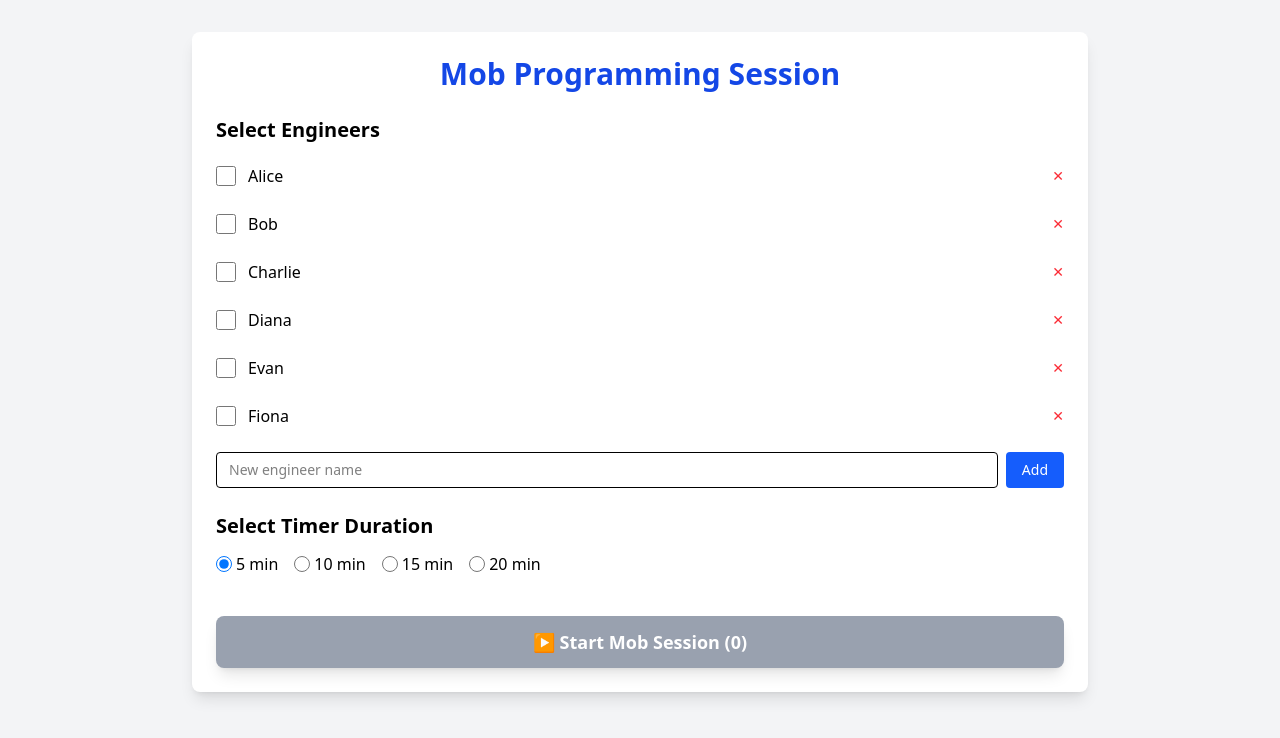
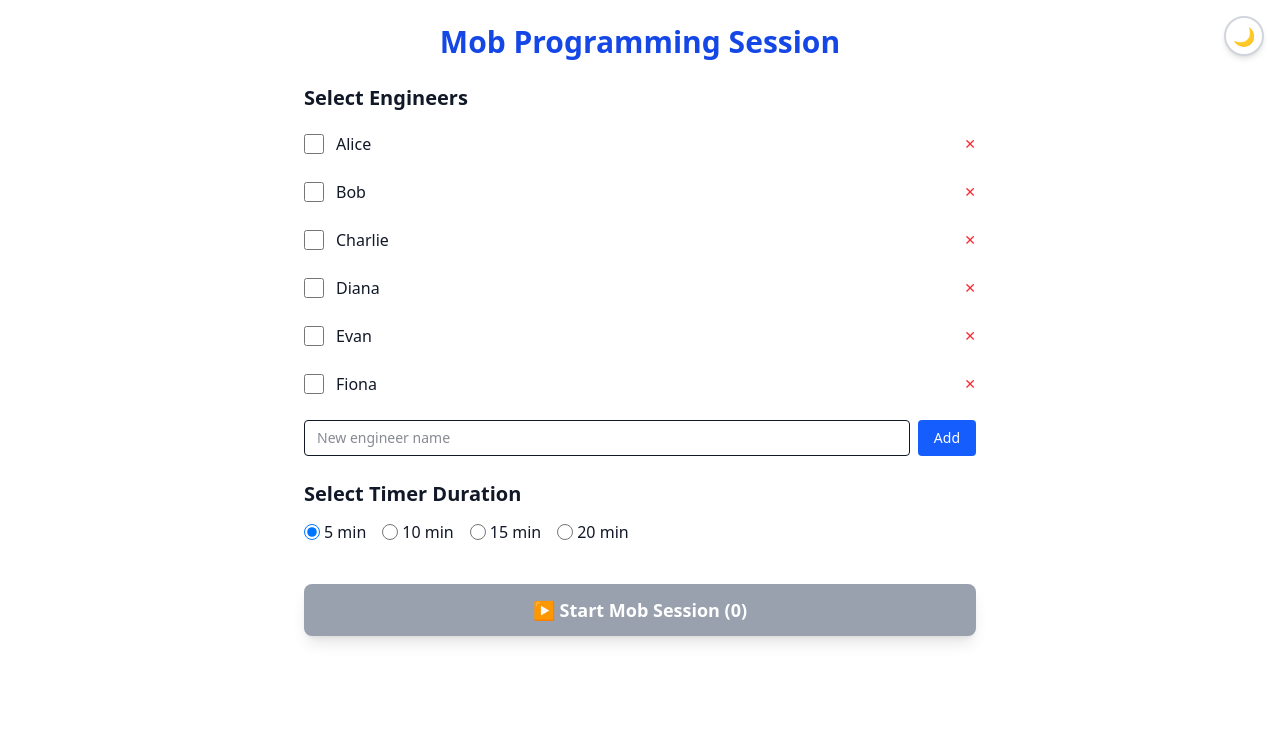
Before and after one commit to mohammedovich/mob-timer, a Next.js app: page / in a window 1280 px wide. Shown: the top 738 px of the page. Built offline with nearby package versions, Linux system fonts and the light colour scheme.

Commit message:
fixed theme to support light/dark switch

```diff
--- /dev/null
+++ b/app/ThemeRegistry.tsx
@@ -0,0 +1,65 @@
+'use client';
+
+import { useEffect, useState } from 'react';
+
+export default function ThemeRegistry({ children }: { children: React.ReactNode }) {
+  const [theme, setTheme] = useState<'light' | 'dark'>('light');
+  const [mounted, setMounted] = useState(false);
+
+  // On mount, read from localStorage or prefer-color-scheme
+  useEffect(() => {
+    const savedTheme = localStorage.getItem('theme') as 'light' | 'dark' | null;
+    const prefersDark = window.matchMedia('(prefers-color-scheme: dark)').matches;
+
+    const initialTheme = savedTheme || (prefersDark ? 'dark' : 'light');
+
+    setTheme(initialTheme);
+    document.documentElement.classList.add(initialTheme);
+    document.documentElement.classList.remove(initialTheme === 'dark' ? 'light' : 'dark');
+    setMounted(true);
+  }, []);
+
+  const toggleTheme = () => {
+    const newTheme = theme === 'light' ? 'dark' : 'light';
+    setTheme(newTheme);
+    document.documentElement.classList.remove('light', 'dark');
+    document.documentElement.classList.add(newTheme);
+    localStorage.setItem('theme', newTheme);
+  };
+
+  // Hide UI until mounted (avoid FOUC)
+  if (!mounted) {
+    return (
+      <div style={{ display: 'none' }}>
+        {children}
+      </div>
+    );
+  }
+
+  return (
+    <>
+      {/* Render children only after theme is ready */}
+      <div style={{ position: 'relative' }}>
+        {/* Theme Toggle Button */}
+        <button
+          onClick={toggleTheme}
+          className="
+            fixed top-4 right-4 z-50
+            w-10 h-10 rounded-full shadow-md
+            flex items-center justify-center
+            text-lg border-2 transition-all duration-300
+            bg-white dark:bg-gray-800
+            text-gray-800 dark:text-yellow-200
+            border-gray-300 dark:border-gray-600
+            hover:scale-110 hover:shadow-lg
+          "
+          aria-label={`Switch to ${theme === 'light' ? 'dark' : 'light'} mode`}
+        >
+          {theme === 'light' ? '🌙' : '☀️'}
+        </button>
+
+        {children}
+      </div>
+    </>
+  );
+}
--- a/app/globals.css
+++ b/app/globals.css
@@ -15,12 +15,17 @@
   }
 }
 
-body {
-  @apply bg-gray-100 dark:bg-gray-900 dark:text-white font-sans transition-colors duration-200;
+/* Smooth color transitions */
+* {
+  transition-property: background-color, border-color, color, fill, stroke, opacity, box-shadow;
+  transition-duration: 300ms;
+  transition-timing-function: cubic-bezier(0.4, 0, 0.2, 1);
 }
 
-.container {
-  @apply max-w-4xl mx-auto p-6 bg-white dark:bg-gray-800 shadow-lg rounded-lg mt-8 transition-colors duration-200;
+html {
+  /* Prevent flash during load */
+  background-color: var(--background);
+  color: var(--foreground);
 }
 
 h1 {
--- a/app/layout.tsx
+++ b/app/layout.tsx
@@ -1,5 +1,6 @@
 // app/layout.tsx
 import './globals.css';
+import ThemeRegistry from './ThemeRegistry';
 
 export default function RootLayout({
   children,
@@ -7,8 +8,12 @@ export default function RootLayout({
   children: React.ReactNode;
 }) {
   return (
-    <html lang="en" className="light"> {/* class will be updated by JS */}
-      <body>{children}</body>
+    <html lang="en">
+      <body>
+        <ThemeRegistry>
+          {children}
+        </ThemeRegistry>
+      </body>
     </html>
   );
 }
--- a/components/CountdownTimer.tsx
+++ b/components/CountdownTimer.tsx
@@ -47,8 +47,8 @@ export default function CountdownTimer({ duration, onEnd }: CountdownTimerProps)
   // }}
 
   return (
-    <div className="mt-6 p-4 border rounded bg-slate-500">
-      <h3 className="text-lg font-bold text-red-500">Session Timer</h3>
+    <div className="mt-6 p-4 border rounded">
+      <h3 className="text-lg font-bold">Session Timer</h3>
       <p className="text-4xl font-mono mt-2">{formatTime(timeLeft)}</p>
       <div className="mt-3 space-x-2">
         <button onClick={handlePause} className="btn btn-primary">
--- a/components/EngineerList.tsx
+++ b/components/EngineerList.tsx
@@ -1,7 +1,7 @@
 // components/EngineerList.tsx
 'use client';
 
-import { useState } from 'react';
+import { useState, useEffect } from 'react';
 import { useSessionContext } from './SessionContext';
 
 export default function EngineerList() {
@@ -14,6 +14,22 @@ export default function EngineerList() {
   } = useSessionContext();
 
   const [newName, setNewName] = useState('');
+  const [isClient, setIsClient] = useState(false);
+
+
+    // Prevent SSR mismatch
+  useEffect(() => {
+    setIsClient(true);
+  }, []);
+
+  if (!isClient) {
+    return (
+      <div className="mb-6">
+        <h2 className="text-xl font-semibold mb-3">Select Engineers</h2>
+        <p className="text-sm text-gray-500">Loading...</p>
+      </div>
+    );
+  }
 
   const handleAdd = () => {
     const success = addEngineer(newName);
--- a/components/HistoryPanel.tsx
+++ b/components/HistoryPanel.tsx
@@ -6,14 +6,14 @@ import { format } from 'date-fns';
 export default function HistoryPanel() {
   const { history } = useSessionContext();
 
-  if (history.length === 0) return <p className="text-sm text-gray-500">No session history yet.</p>;
+  if (history.length === 0) return <p className="text-sm --history text-gray-500">No session history yet.</p>;
 
   return (
     <div className="mt-6">
       <h3 className="text-lg font-semibold mb-2">🕒 Recent Sessions</h3>
       <ul className="space-y-2 max-h-60 overflow-y-auto">
         {history.map((entry) => (
-          <li key={entry.id} className="p-3 border rounded bg-gray-50 dark:bg-gray-700 text-sm">
+          <li key={entry.id} className="p-3 border rounded text-sm">
             <p>
               <strong>Team:</strong> {entry.team.join(', ')}
             </p>
--- a/components/RoleAssignment.tsx
+++ b/components/RoleAssignment.tsx
@@ -8,8 +8,8 @@ export default function RoleAssignment() {
   if (!currentRoles || Object.keys(currentRoles).length === 0) return null;
 
   return (
-    <div className="mt-4 p-3 border-l-4 border-yellow-400 bg-yellow-50 dark:bg-yellow-900 dark:bg-opacity-20">
-      <h3 className="font-semibold text-yellow-800 dark:text-yellow-300">Roles Assigned:</h3>
+    <div className="mt-4 p-3 border-l-4">
+      <h3 className="font-semibold">Roles Assigned:</h3>
       <ul className="mt-1 text-sm">
         {Object.entries(currentRoles).map(([name, role]) => (
           <li key={name}>
--- a/components/SessionContext.tsx
+++ b/components/SessionContext.tsx
@@ -45,9 +45,9 @@ const SessionContext = createContext<SessionContextType | undefined>(undefined);
 
 export function SessionProvider({ children }: { children: ReactNode }) {
   const config = getEngineersConfig();
-  const savedHistory = localStorage.getItem('sessionHistory');
-  const savedTheme = (localStorage.getItem('theme') as Theme) || 'light';
-  const savedSound = localStorage.getItem('soundEnabled') !== 'false'; // default true
+  const savedHistory = typeof window !== 'undefined' ? localStorage.getItem('sessionHistory') : null;
+  const savedTheme = typeof window !== 'undefined' ? (localStorage.getItem('theme') as Theme) || 'light' : 'light';
+  const savedSound = typeof window !== 'undefined' ? localStorage.getItem('soundEnabled') !== 'false' : true; // default true
 
   const [availableEngineers, setAvailableEngineers] = useState<Engineer[]>(config.engineers);
   const [selectedEngineers, setSelectedEngineers] = useState<Engineer[]>([]);
--- a/components/SessionController.tsx
+++ b/components/SessionController.tsx
@@ -20,7 +20,7 @@ export default function SessionController() {
   } = useSessionContext();
 
   return (
-    <div>
+    <div className="container max-w-2xl mx-auto">
       {!sessionStarted ? (
   <>
     <EngineerList />
@@ -62,8 +62,7 @@ export default function SessionController() {
         );
         alert('Team copied to clipboard!');
       }}
-      className="btn btn-primary mt-2 text-sm"
-    >
+      className="btn btn-primary mt-2 text-sm">
       📋 Copy Team
     </button>
     <RoleAssignment />
@@ -76,8 +75,7 @@ export default function SessionController() {
           );
           alert('Team and roles copied!');
         }}
-        className="btn btn-primary mt-2 text-sm"
-      >
+        className="btn btn-primary mt-2 text-sm">
         📋 Copy Team & Roles
       </button>
     <HistoryPanel />
```
